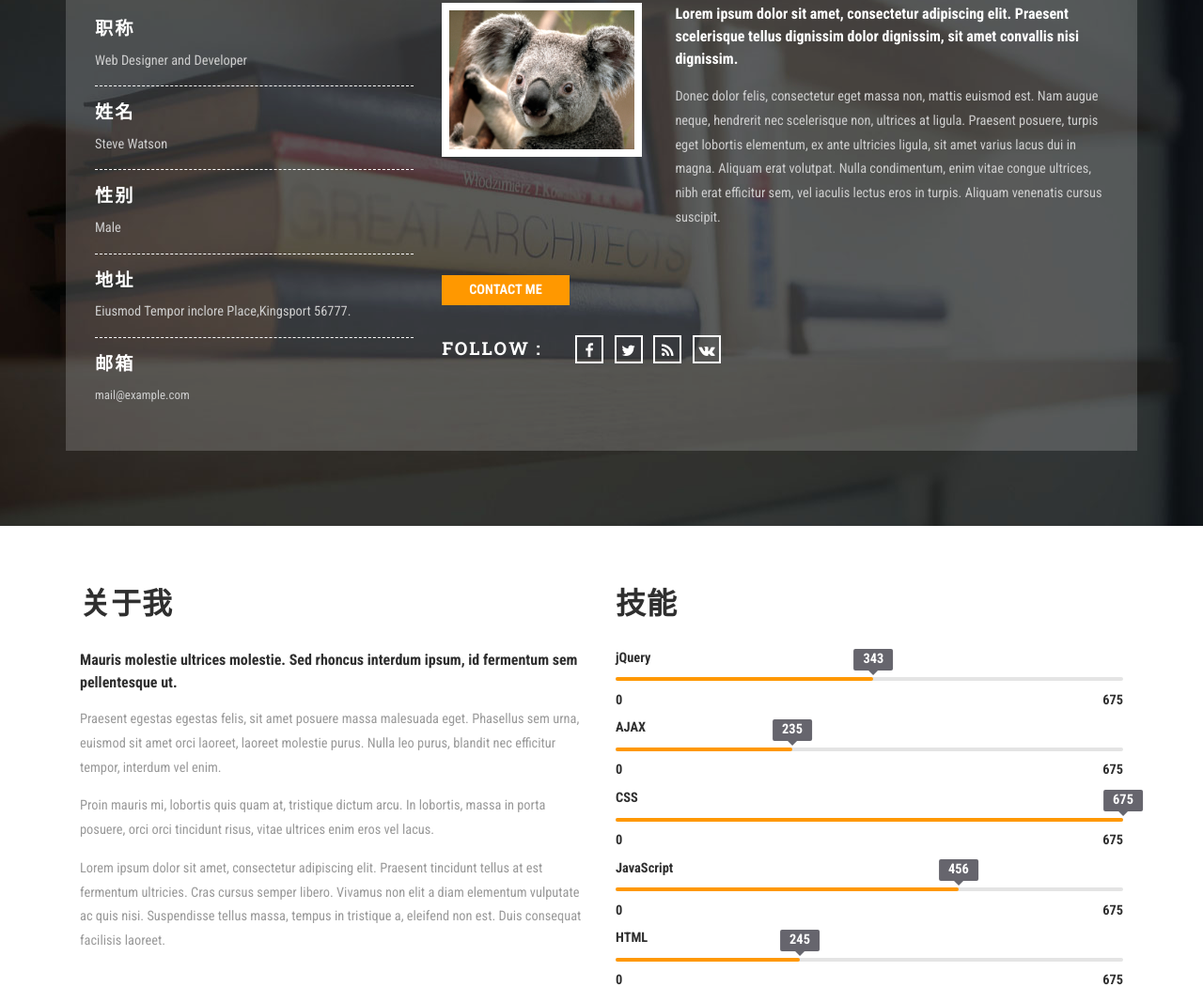
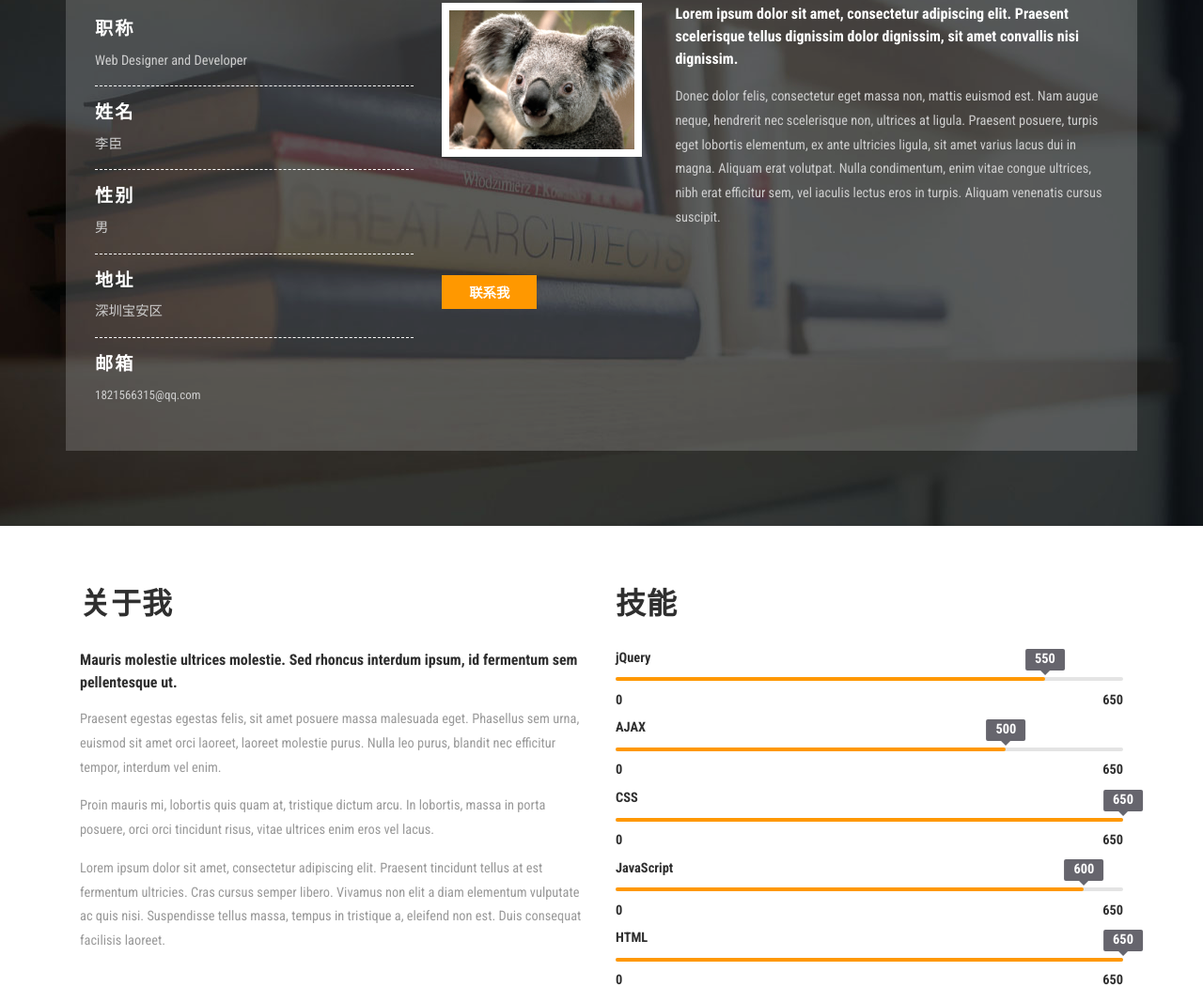
Before and after one commit to lc1821566315/lc1821566315.github.io, a plain HTML site: page index.html in a window 1280 px wide. Shown: the part 180-1247 px from the top of the page at 94% size. Drawn offline with Linux system fonts and the light colour scheme.

Commit message:
完善简历

```diff
--- a/index.html
+++ b/index.html
@@ -82,10 +82,10 @@ $(document).ready(function() {
 					<div class="clearfix"> </div>
 					<div class="w3-button">
 						<div class="w3-button-info m_nav_item">
-							<a class="hvr-sweep-to-bottom" href="#contact">Contact Me</a>
+							<a class="hvr-sweep-to-bottom" href="#contact">联系我</a>
 						</div>
 					</div>
-					<div class="social-grids">
+					<!-- <div class="social-grids">
 						<div class="social-info">
 							<h4>Follow : </h4>
 						</div>
@@ -98,7 +98,7 @@ $(document).ready(function() {
 							</ul>
 						</div>
 						<div class="clearfix"> </div>
-					</div>
+					</div> -->
 				</div>
 				<div class="col-md-4 w3ls-banner-left">
 					<div class="w3ls-banner-left-info">
@@ -107,27 +107,25 @@ $(document).ready(function() {
 					</div>
 					<div class="w3ls-banner-left-info">
 						<h4>姓名</h4>
-						<p>Steve Watson</p>
+						<p>李臣</p>
 					</div>
 					<div class="w3ls-banner-left-info">
 						<h4>性别</h4>
-						<p>Male</p>
+						<p>男</p>
 					</div>
 					<div class="w3ls-banner-left-info">
 						<h4>地址</h4>
-						<p>Eiusmod Tempor inclore Place,Kingsport 56777.</p>
+						<p>深圳宝安区</p>
 					</div>
 					<div class="w3ls-banner-left-info">
 						<h4>邮箱</h4>
-						<p><a href="mailto:example@email.com">mail@example.com</a></p>
+						<p><a href="1821566315@qq.com">1821566315@qq.com</a></p>
 					</div>
 				</div>
 				<div class="clearfix"> </div>
 			</div>
 		</div>
 	</div>
-	<!-- //banner -->
-	<div class="tlinks">Collect from <a href="http://www.cssmoban.com/" >网页模板</a></div>
 	<!-- about -->
 	<div class="about" id="about">
 		<div class="container">
@@ -144,11 +142,11 @@ $(document).ready(function() {
 						  <section class='wrap'>
 							<div class='wrap_right'>
 							  <div class='bar_group'>
-								<div class='bar_group__bar thin' label='jQuery' show_values='true' tooltip='true' value='343'></div>
-								<div class='bar_group__bar thin' label='AJAX' show_values='true' tooltip='true' value='235'></div>
-								<div class='bar_group__bar thin' label='CSS' show_values='true' tooltip='true' value='675'></div>
-								<div class='bar_group__bar thin' label='JavaScript' show_values='true' tooltip='true' value='456'></div>
-								<div class='bar_group__bar thin' label='HTML' show_values='true' tooltip='true' value='245'></div>
+								<div class='bar_group__bar thin' label='jQuery' show_values='true' tooltip='true' value='550'></div>
+								<div class='bar_group__bar thin' label='AJAX' show_values='true' tooltip='true' value='500'></div>
+								<div class='bar_group__bar thin' label='CSS' show_values='true' tooltip='true' value='650'></div>
+								<div class='bar_group__bar thin' label='JavaScript' show_values='true' tooltip='true' value='600'></div>
+								<div class='bar_group__bar thin' label='HTML' show_values='true' tooltip='true' value='650'></div>
 							  </div>
 							</div>
 							<div class='clear'></div>
@@ -580,7 +578,7 @@ $(document).ready(function() {
 						<label>个人信息</label>
 						<span></span>
 					</div>
-					<input type="submit" value="SEND">
+					<input type="submit" value="发送">
 				</form>
 			</div>
 		</div>
```
